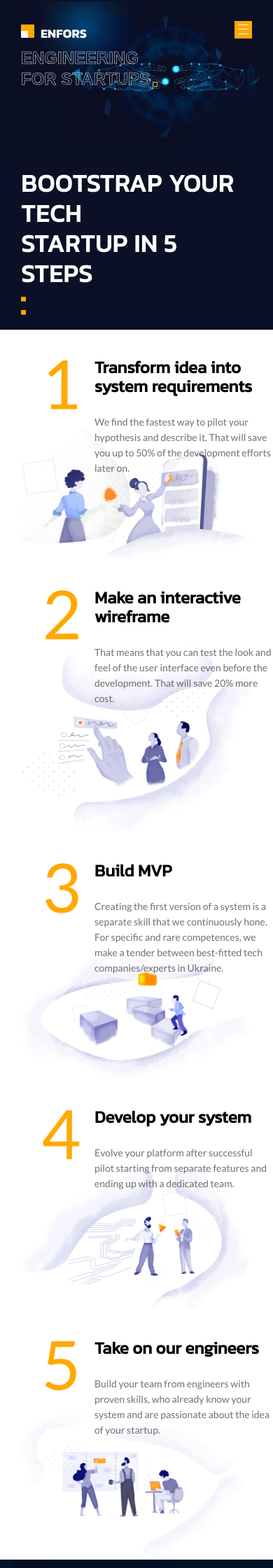
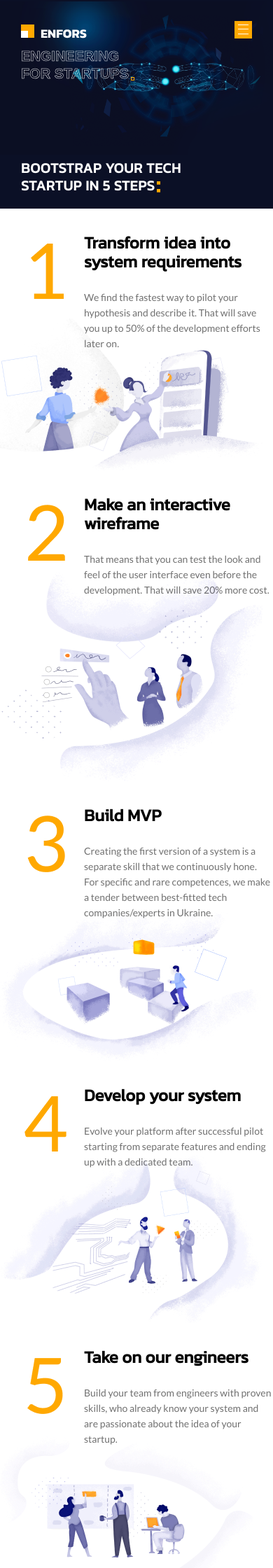
Before and after one commit to chachik/chachik.github.io, a Jekyll site: the page built from index.html, in a window 390 px wide. Shown: the top 2240 px of the page at 70% size. Built offline with Jekyll 4.4.1, drawn with Linux system fonts in a browser that asks for light colours.

Commit message:
Mobile view fixes.

```diff
--- a/css/main.css
+++ b/css/main.css
@@ -80,28 +80,28 @@ summary {
 }
 
 #step1 .step-header {
-	top: 40px;
-	left: 135px;
+	top: 35px;
+	left: 90px;
 }
 
 #step2 .step-header {
-	top: 40px;
-	left: 135px;
+	top: 35px;
+	left: 90px;
 }
 
 #step3 .step-header {
-	top: 40px;
-	left: 135px;
+	top: 35px;
+	left: 90px;
 }
 
 #step4 .step-header {
-	top: 40px;
-	left: 135px;
+	top: 35px;
+	left: 90px;
 }
 
 #step5 .step-header {
-	top: 40px;
-	left: 135px;
+	top: 35px;
+	left: 90px;
 }
 
 .right-btn {
@@ -567,12 +567,13 @@ button:disabled {
 .dot-img {
 	vertical-align: text-bottom;
 	margin-left: 0;
-	width: 7px;
+	width: 5px;
 }
 
 .colon {
 	display: inline-block;
-	width: 7px;
+	width: 5px;
+	line-height: 3px;
 }
 
 .colon .dot-img {
@@ -651,6 +652,10 @@ img {
 
 .gm-style img {
 	max-width: none;
+}
+
+.step .my-container {
+	padding: 0%;
 }
 
 .my-container {
@@ -1078,8 +1083,8 @@ input[type="submit"] {
 	font-family: Kanit;
 	font-style: normal;
 	font-weight: 600;
-	line-height: 43px;
-	font-size: 35px;
+	line-height: 25px;
+	font-size: 20px;
 
 	letter-spacing: 0.03em;
 	text-transform: uppercase;
@@ -1098,8 +1103,8 @@ input[type="submit"] {
 	font-family: sans-serif;
 	font-style: normal;
 	font-weight: 600;
-	line-height: 30px;
-	font-size: 24px;
+	line-height: 25px;
+	font-size: 20px;
 
 	text-transform: uppercase;
 
@@ -1474,19 +1479,159 @@ input[type="submit"] {
 	.partner img {
 		width: 120px;
 	}
+
+	#step1 .step-header {
+		left: 120px;
+	}
+
+	#step2 .step-header {
+		left: 120px;
+	}
+
+	#step3 .step-header {
+		left: 120px;
+	}
+
+	#step4 .step-header {
+		left: 120px;
+	}
+
+	#step5 .step-header {
+		top: 35px;
+		left: 120px;
+	}
+
 }
 
 @media (min-width: 400px) {
 	.partner img {
 		width: 166px;
 	}
+
+	.slick-slider .title {
+		line-height: 30px;
+		font-size: 25px;
+	}
+
+	.transp-title {
+		margin-top: 15px;
+		line-height: 28px;
+		font-size: 22px;
+	}
+
+	.colon {
+		line-height: 5px;
+	}
+
+	#step1 .step-header {
+		top: 40px;
+		left: 130px;
+	}
+
+	#step2 .step-header {
+		top: 40px;
+		left: 130px;
+	}
+
+	#step3 .step-header {
+		top: 40px;
+		left: 130px;
+	}
+
+	#step4 .step-header {
+		top: 40px;
+		left: 130px;
+	}
+
+	#step5 .step-header {
+		top: 40px;
+		left: 130px;
+	}
+
 }
 
 @media (min-width: 480px) {
 	.section-contact .contact-form {
 		width: 50%;
 	}
-}
+
+	.slick-slider .title {
+		line-height: 36px;
+		font-size: 30px;
+	}
+
+	.transp-title {
+		margin-top: 20px;
+		line-height: 34px;
+		font-size: 28px;
+	}
+
+	.dot-img {
+		width: 6px;
+	}
+
+	.colon {
+		width: 6px;
+		line-height: 6px;
+	}
+
+	#step1 .step-header {
+		left: 140px;
+	}
+
+	#step2 .step-header {
+		left: 140px;
+	}
+
+	#step3 .step-header {
+		left: 140px;
+	}
+
+	#step4 .step-header {
+		left: 140px;
+	}
+
+	#step5 .step-header {
+		left: 140px;
+	}
+}
+
+@media (min-width: 600px) {
+	.slick-slider .title {
+		line-height: 42px;
+		font-size: 36px;
+	}
+
+	.transp-title {
+		margin-top: 30px;
+		line-height: 36px;
+		font-size: 30px;
+	}
+
+	.step .my-container {
+		padding-left: 30px;
+		padding-right: 30px;
+	}
+
+	#step1 .step-header {
+		left: 150px;
+	}
+
+	#step2 .step-header {
+		left: 150px;
+	}
+
+	#step3 .step-header {
+		left: 150px;
+	}
+
+	#step4 .step-header {
+		left: 150px;
+	}
+
+	#step5 .step-header {
+		left: 150px;
+	}}
 
 @media (min-width: 768px) {
 	h1,
@@ -1514,6 +1659,26 @@ input[type="submit"] {
 		font-size: 1rem;
 	}
 
+	#step1 img {
+		content:url("/images/step1.png");
+	}
+
+	#step2 img {
+		content:url("/images/step2.png");
+	}
+
+	#step3 img {
+		content:url("/images/step3.png");
+	}
+
+	#step4 img {
+		content:url("/images/step4.png");
+	}
+
+	#step5 img {
+		content:url("/images/step5.png");
+	}
+
 	.step-header h2{
 		font-size: 28px;
 		line-height: 31px;
@@ -1523,26 +1688,6 @@ input[type="submit"] {
 		max-width: 330px;
 	}
 
-	#step1 img {
-		content:url("/images/step1.png");
-	}
-
-	#step2 img {
-		content:url("/images/step2.png");
-	}
-
-	#step3 img {
-		content:url("/images/step3.png");
-	}
-
-	#step4 img {
-		content:url("/images/step4.png");
-	}
-
-	#step5 img {
-		content:url("/images/step5.png");
-	}
-
 	#step1 .step-header {
 		top: 21%;
 		left: 16%;
@@ -1579,6 +1724,15 @@ input[type="submit"] {
 
 	.slick-slider .title:first-child {
 		margin-top: 150px;
+	}
+
+	.dot-img {
+		width: 7px;
+	}
+
+	.colon {
+		width: 7px;
+		line-height: 8px;
 	}
 
 	.transp-title {
--- a/index.html
+++ b/index.html
@@ -28,7 +28,7 @@ home: true
 			</div>
 		</div>
 	</section>
-	<section id="step1">
+	<section id="step1" class="step">
 		<div class="my-container">
 			<img />
 			<header class="step-header">
@@ -37,7 +37,7 @@ home: true
 			</header>
 		</div>
 	</section>
-	<section id="step2">
+	<section id="step2" class="step">
 		<div class="my-container">
 			<img />
 			<header class="step-header">
@@ -46,7 +46,7 @@ home: true
 			</header>
 		</div>
 	</section>
-	<section id="step3">
+	<section id="step3" class="step">
 		<div class="my-container">
 			<img />
 			<header class="step-header">
@@ -55,7 +55,7 @@ home: true
 			</header>
 		</div>
 	</section>
-	<section id="step4">
+	<section id="step4" class="step">
 		<div class="my-container">
 			<img />
 			<header class="step-header">
@@ -64,7 +64,7 @@ home: true
 			</header>
 		</div>
 	</section>
-	<section id="step5">
+	<section id="step5" class="step">
 		<div class="my-container">
 			<img />
 			<header class="step-header">
```
